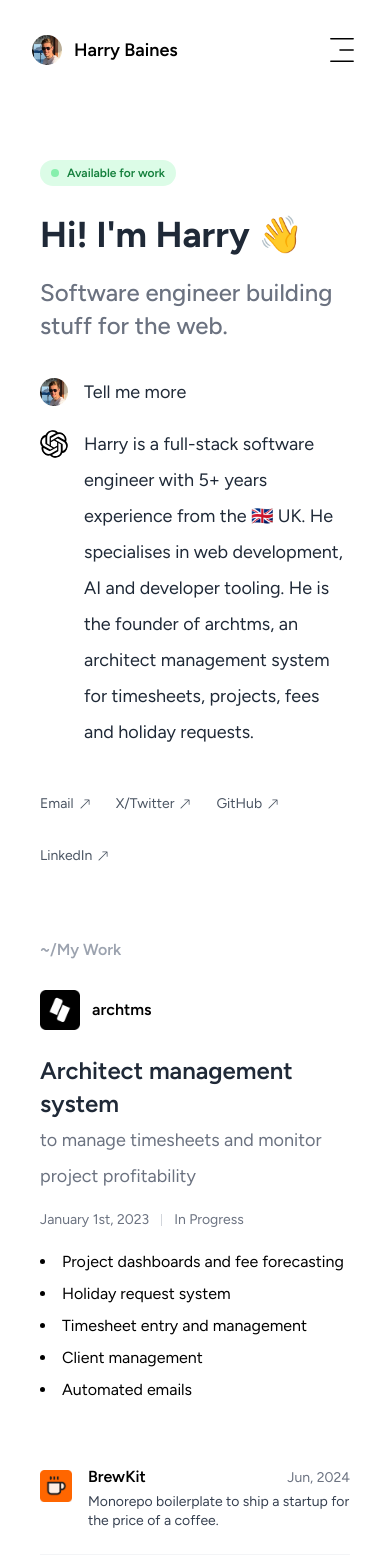
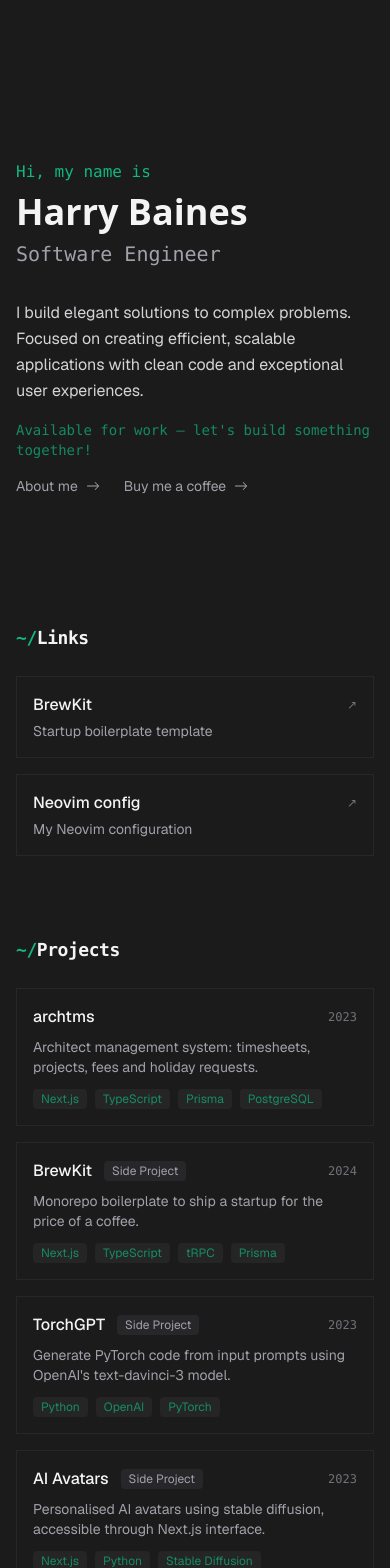
Before and after one commit to harrybaines/portfolio, a Next.js app: page / in a window 390 px wide. Shown: the top 1568 px of the page. Built offline with nearby package versions, Linux system fonts and the light colour scheme.

Commit message:
minimal coder design overhaul

```diff
--- a/app/about/page.tsx
+++ b/app/about/page.tsx
@@ -1,66 +1,151 @@
 import BikeImageContainer from "@/components/bike-image-container";
 import ExperienceItem from "@/components/experience-item";
-import TerminalHeading from "@/components/terminal-heading";
 import { workData } from "@/content/workData";
+import Link from "next/link";
+import { BsArrowLeft, BsArrowUpRight } from "react-icons/bs";
+
+const skills = {
+  languages: ["TypeScript", "Python", "Go", "SQL"],
+  frameworks: ["React", "Next.js", "Express.js", "Astro", "Django", "Flask", "FastAPI", "Celery", "Selenium"],
+  databases: ["Postgres", "MySQL", "Redis", "sqlite", "Firebase", "supabase"],
+  tools: ["Git", "GitHub", "Docker", "Heroku", "Vercel", "Jupyter Notebooks"]
+};
+
+const timeline = [
+  { year: "2022-present", event: "Scaled time management system into a complete project management system" },
+  { year: "2020-2022", event: "Worked as a hybrid Software Engineer/Data Scientist for a chemical consultancy" },
+  { year: "2019", event: "Completed computer science degree and began data science masters" },
+  { year: "2018", event: "Developed and sold a timesheet system to a large architecture practice" },
+  { year: "2016", event: "Began studying computer science at Lancaster University" },
+  { year: "2014", event: "Took A-level Computing, received award for highest coursework grade" },
+];
+
+const interests = [
+  {
+    title: "Fitness Enthusiast",
+    description: "Regular gym-goer and runner, always pushing for new personal bests",
+    emoji: "🏃‍♂️"
+  },
+  {
+    title: "Gaming",
+    description: "Avid Dead by Daylight player in my downtime",
+    emoji: "🎮"
+  },
+  {
+    title: "Side Projects",
+    description: "Always working on new ideas and learning new technologies",
+    emoji: "👨‍💻"
+  }
+];
 
 const AboutPage = () => {
   return (
-    <section className="container mt-24">
-      <h2 className="text-3xl font-bold mb-8">Hello, World! 👋</h2>
-
-      <div className="mb-12">
-        <TerminalHeading command="whoami" />
-        <p className="mt-4">
-          I&apos;m Harry, a software engineer from the UK with 5+ years of experience. I&apos;m passionate about learning new technologies and building software that provides real value. I&apos;m open to full-time opportunities and part-time work,
-          feel free to give me a call and we can have a chat!
+    <section className="min-h-screen">
+      <div className="h-[5vh]" />
+      <div className="container mx-auto max-w-2xl px-4">
+        <Link
+          href="/"
+          className="inline-flex items-center gap-2 text-sm text-zinc-400 hover:text-emerald-500 transition-colors mb-16 mt-8"
+        >
+          <BsArrowLeft className="text-md" />
+          Back
+        </Link>
+        <div className="space-y-16">
+          <div className="space-y-4">
+            <h2 className="text-2xl font-medium">Hello, World! 👋</h2>
+            <p className="text-zinc-300 leading-relaxed">
+              I&apos;m Harry, a software engineer from the UK with 5+ years of experience. I&apos;m passionate about learning new technologies and building software that provides real value.
             </p>
+            <p className="text-zinc-300 leading-relaxed">
+              I&apos;m open to full-time opportunities and part-time work, feel free to{" "}
+              <a
+                href="https://www.cal.com/harrybaines/"
+                target="_blank"
+                rel="noopener noreferrer"
+                className="text-emerald-500 hover:text-emerald-400 transition-colors underline underline-offset-4"
+              >
+                book a call
+              </a>{" "}
+              and we can have a chat!
+            </p>
+            <div className="pt-2">
+              <a
+                href="https://kit.co/harrybaines"
+                target="_blank"
+                rel="noopener noreferrer"
+                className="inline-flex items-center gap-2 text-sm text-zinc-400 hover:text-emerald-500 transition-colors"
+              >
+                View my setup
+                <BsArrowUpRight className="text-xs" />
+              </a>
+            </div>
           </div>
 
-      <div className="mb-12">
+          <div className="space-y-3">
             <BikeImageContainer />
-        <p className="text-sm text-gray-500 mt-2 text-center">Maldives September 2018</p>
+            <p className="text-sm text-zinc-500 text-center">Maldives September 2018</p>
           </div>
 
-      <div className="mb-12">
-        <TerminalHeading command="cat skills.txt" />
-        <pre className="bg-gray-100 p-5 rounded-md mt-4 text-wrap">
-          {`Languages: TypeScript, Python, Go, SQL
-Frameworks: React, Next.js, Express.js, Astro, Django, Flask, FastAPI, Celery, Selenium
-Databases: Postgres, MySQL, Redis, sqlite, Firebase, supabase
-Tools: Git, GitHub, Docker, Heroku, Vercel, Jupyter Notebooks`}
-        </pre>
+          <div className="space-y-6">
+            <h3 className="text-lg font-medium text-zinc-400">Skills</h3>
+            <div className="grid gap-4">
+              <div className="p-4 border border-zinc-800 rounded-lg space-y-4">
+                {Object.entries(skills).map(([category, items]) => (
+                  <div key={category}>
+                    <h4 className="text-sm text-zinc-500 mb-2 capitalize">{category}</h4>
+                    <div className="flex flex-wrap gap-2">
+                      {items.map((item) => (
+                        <span
+                          key={item}
+                          className="px-2 py-0.5 bg-[#252525] rounded text-xs text-emerald-500/70"
+                        >
+                          {item}
+                        </span>
+                      ))}
+                    </div>
+                  </div>
+                ))}
+              </div>
+            </div>
           </div>
 
-      <div className="mb-12">
-        <TerminalHeading command="cat hobbies.txt" />
-        <p className="mt-4">
-          When I&apos;m not coding, you can find me:
-        </p>
-        <ul className="list-disc list-inside mt-2">
-          <li>Running or hitting the gym 🏃‍♂️💪</li>
-          <li>Playing Dead by Daylight 🎮</li>
-          <li>Working on a side project 👨‍💻</li>
-        </ul>
+          <div className="space-y-6">
+            <h3 className="text-lg font-medium text-zinc-400">Beyond Code</h3>
+            <div className="grid gap-4">
+              {interests.map((interest) => (
+                <div key={interest.title} className="p-4 border border-zinc-800 rounded-lg">
+                  <div className="flex items-center gap-3 mb-2">
+                    <span className="text-2xl">{interest.emoji}</span>
+                    <h4 className="font-medium">{interest.title}</h4>
+                  </div>
+                  <p className="text-sm text-zinc-400">{interest.description}</p>
+                </div>
+              ))}
+            </div>
           </div>
 
-      <div className="mb-12">
-        <TerminalHeading command="history" />
-        <ul className="list-disc list-inside space-y-2 mt-4">
-          <li>2014: Took A-level Computing, received award for highest coursework grade</li>
-          <li>2016: Began studying computer science at Lancaster University</li>
-          <li>2018: Developed and sold a timesheet system to a large architecture practice</li>
-          <li>2019: Completed computer science degree and began data science masters</li>
-          <li>2020-2022: Worked as a hybrid Software Engineer/Data Scientist for a chemical consultancy</li>
-          <li>2022-present: Scaled time management system into a complete project management system</li>
-        </ul>
+          <div className="space-y-6">
+            <h3 className="text-lg font-medium text-zinc-400">Timeline</h3>
+            <div className="border border-zinc-800 rounded-lg divide-y divide-zinc-800">
+              {timeline.map((item) => (
+                <div key={item.year} className="p-4 flex gap-6">
+                  <div className="w-28 flex-shrink-0">
+                    <span className="text-sm font-mono text-emerald-500">{item.year}</span>
+                  </div>
+                  <p className="text-sm text-zinc-300">{item.event}</p>
+                </div>
+              ))}
+            </div>
           </div>
 
-      <div className="mb-12">
-        <TerminalHeading command="ls experience/" />
-        <div className="grid grid-cols-1 md:grid-cols-3 lg:grid-cols-5 gap-y-10 mt-4">
+          <div className="space-y-4">
+            <h3 className="text-lg font-medium text-zinc-400">Experience</h3>
+            <div className="grid grid-cols-1 md:grid-cols-3 lg:grid-cols-5 gap-y-10">
               {workData.map((job) => (
                 <ExperienceItem key={job.id} minimal={false} job={job} />
               ))}
+            </div>
+          </div>
         </div>
       </div>
     </section>
--- a/app/globals.css
+++ b/app/globals.css
@@ -4,30 +4,16 @@
 
 @layer base {
   body {
-    @apply font-sans dark:bg-primary dark:text-white leading-loose;
+    @apply bg-[#1B1B1B] text-zinc-100 antialiased;
   }
-  p {
-    @apply text-lg text-gray-800;
+
+  .font-mono {
+    font-family: var(--font-geist-mono);
   }
-  .h1 {
-    @apply text-[48px] xl:text-[60px] leading-[1.1] font-semibold;
+
+  ::selection {
+    @apply bg-emerald-500/20 text-emerald-500;
   }
-  .h2 {
-    @apply text-[36px] xl:text-[48px] leading-[1.1] font-semibold;
-  }
-  .h3 {
-    @apply text-[20px] xl:text-[24px] leading-[1.1] font-semibold;
-  }
-  .text-outline {
-    -webkit-text-stroke: 1px #ffffff;
-  }
-  .text-outline-hover {
-    -webkit-text-stroke: 1px #00ff99;
-  }
-}
-
-.animate-from-bottom {
-  animation-delay: calc(var(--index) * 140ms);
 }
 
 .type::after {
@@ -35,7 +21,18 @@
   display: inline-block;
   width: 0.5em;
   height: 1.25em;
-  background-color: #cccccc;
+  @apply bg-emerald-500;
   margin-left: 0.1em;
   vertical-align: -0.25em;
+  animation: blink 1s step-end infinite;
 }
+
+@keyframes blink {
+  0%,
+  100% {
+    opacity: 1;
+  }
+  50% {
+    opacity: 0;
+  }
+}
--- a/app/layout.tsx
+++ b/app/layout.tsx
@@ -1,18 +1,13 @@
-import Header from "@/components/header";
 import { cn } from "@/lib/utils";
+import { GeistMono } from 'geist/font/mono';
+import { GeistSans } from 'geist/font/sans';
 import type { Metadata } from "next";
-import { Figtree } from 'next/font/google';
 import "./globals.css";
 
 export const metadata: Metadata = {
   title: "Harry Baines",
   description: "Portfolio site",
 };
-
-const figtree = Figtree({
-  subsets: ['latin'],
-  display: 'swap',
-});
 
 export default function RootLayout({
   children,
@@ -24,18 +19,20 @@ export default function RootLayout({
       <head>
         <link rel="icon" href="/favicon.ico" sizes="any" />
       </head>
-      <body className={`${cn("antialiased max-w-3xl lg:mx-auto", figtree.className)}`}>
-        <Header />
-        <main className="flex-auto min-w-0 mt-6 flex flex-col px-2 md:px-0">
+      <body className={cn(
+        "antialiased min-h-screen flex flex-col items-center",
+        GeistSans.className,
+        GeistMono.className
+      )}>
+        <main className="flex-auto w-full max-w-2xl px-4">
           {children}
         </main>
-        <footer className="py-24 text-center">
-          <p className="text-base  text-gray-500">
-            &copy; {new Date().getFullYear()}{" "}
-            Harry Baines
+        <footer className="w-full max-w-2xl px-4 py-20 text-center mt-20">
+          <p className="text-sm text-zinc-400 font-mono">
+            &copy; {new Date().getFullYear()} Harry Baines
           </p>
         </footer>
       </body>
-    </html >
+    </html>
   );
 }
--- a/app/page.tsx
+++ b/app/page.tsx
@@ -1,15 +1,19 @@
 import Intro from "@/components/intro";
 import OsContributions from "@/components/os-contributions";
 import ProjectsList from "@/components/projects-list";
+import QuickLinks from "@/components/quick-links";
 
 export default function Home() {
   return (
-    <section className="h-full">
-      <div className="container mx-auto h-full">
+    <section className="min-h-screen w-full">
+      <div className="space-y-32 mt-40 lg:mt-60">
         <Intro />
-        <ProjectsList />
-        <OsContributions />
+        <div className="space-y-20">
+          <QuickLinks />
+          <ProjectsList />
+          <OsContributions />
+        </div>
       </div>
-    </section >
+    </section>
   );
 }
--- a/components/experience-item.tsx
+++ b/components/experience-item.tsx
@@ -33,7 +33,7 @@ export default function ExperienceItem({ job, minimal }: ExperienceItemProps) {
   }
   return (
     <>
-      <div className="col-span-1 text-gray-500 dark:text-gray-400">
+      <div className="col-span-1 text-sm text-gray-500 dark:text-gray-400">
         {job.date}
       </div>
       <div className="col-span-4">
--- a/components/header.tsx
+++ b/components/header.tsx
@@ -8,7 +8,8 @@ import ProfileImg from "/public/assets/me.jpg";
 export default function Header() {
   return (
     <div className="mt-8">
-      <div className="container mx-auto flex justify-between items-center">
+      <div className="container mx-auto max-w-2xl px-4">
+        <div className="flex justify-between items-center">
           <Link href="/" className="flex items-center gap-3">
             <Image src={ProfileImg} alt="harrybaines" width={30} height={30} className="rounded-full" />
             <h1 className="text-lg font-semibold">
@@ -30,5 +31,6 @@ export default function Header() {
           </div>
         </div>
       </div>
+    </div>
   );
 };
--- a/components/intro.tsx
+++ b/components/intro.tsx
@@ -1,21 +1,43 @@
-import AvailableForWorkBadge from "@/components/available-for-work-badge";
-import SocialLinks from "@/components/social-links";
-import TypingAnimation from "@/components/typing-animation";
+import Link from "next/link";
+import { BsArrowRight } from "react-icons/bs";
 
 export default function Intro() {
   return (
-    <div className="flex flex-col xl:flex-row items-center justify-between my-16 lg:my-32">
-      <div className="text-left">
-        <AvailableForWorkBadge />
-        <p className="text-4xl mb-4 font-bold animate-from-bottom leading-snug">
-          Hi! I&apos;m Harry 👋
+    <div className="space-y-8">
+      <div className="space-y-2">
+        <p className="text-emerald-500 font-mono">Hi, my name is</p>
+        <h1 className="text-4xl font-sans font-bold tracking-normal">
+          Harry Baines
+        </h1>
+        <p className="text-zinc-400 font-mono text-xl">
+          Software Engineer
         </p>
-        <p className="text-2xl mb-8 font-[500] animate-from-bottom leading-snug text-gray-500 font-mono">
-          Software engineer building stuff for the web.
+      </div>
+      <div className="space-y-4">
+        <p className="text-zinc-300 leading-relaxed max-w-2xl">
+          I build elegant solutions to complex problems. Focused on creating efficient,
+          scalable applications with clean code and exceptional user experiences.
         </p>
-        <TypingAnimation />
-        <SocialLinks />
+        <p className="text-emerald-500/70 font-mono text-sm">
+          Available for work &mdash; let&apos;s build something together!
+        </p>
+        <div className="flex items-center gap-6 mt-8">
+          <Link
+            href="/about"
+            className="inline-flex items-center gap-2 text-sm text-zinc-400 hover:text-emerald-500 transition-colors"
+          >
+            About me
+            <BsArrowRight className="text-md" />
+          </Link>
+          <Link
+            href="https://ko-fi.com/harrybaines"
+            className="inline-flex items-center gap-2 text-sm text-zinc-400 hover:text-emerald-500 transition-colors"
+          >
+            Buy me a coffee
+            <BsArrowRight className="text-md" />
+          </Link>
+        </div>
       </div>
     </div>
-  )
+  );
 }
--- a/components/projects-list.tsx
+++ b/components/projects-list.tsx
@@ -1,67 +1,98 @@
-import SideProjectsList from "@/components/side-projects-list";
-import Image from "next/image";
+interface Project {
+  title: string;
+  date: string;
+  status: string;
+  logoUrl?: string;
+  description: string;
+  technologies: string[];
+  type: "main" | "side";
+  link?: string;
+}
 
-const mainProjects = [
+const projects: Project[] = [
   {
     title: "archtms",
-    date: "January 1st, 2023",
+    date: "2023",
     status: "In Progress",
     logoUrl: "/assets/archtms.png",
-    description:
-      "Architect management system: timesheets, projects, fees and holiday requests.",
+    description: "Architect management system: timesheets, projects, fees and holiday requests.",
+    technologies: ["Next.js", "TypeScript", "Prisma", "PostgreSQL"],
+    type: "main",
+    link: "https://archtms.com"
   },
-]
+  {
+    title: "BrewKit",
+    date: "2024",
+    status: "In Progress",
+    logoUrl: "/assets/brewkit.png",
+    description: "Monorepo boilerplate to ship a startup for the price of a coffee.",
+    technologies: ["Next.js", "TypeScript", "tRPC", "Prisma"],
+    type: "side",
+    link: "https://github.com/harrybaines/brewkit"
+  },
+  {
+    title: "TorchGPT",
+    date: "2023",
+    status: "Completed",
+    description: "Generate PyTorch code from input prompts using OpenAI's text-davinci-3 model.",
+    technologies: ["Python", "OpenAI", "PyTorch"],
+    type: "side",
+    link: "https://github.com/harrybaines/torchgpt"
+  },
+  {
+    title: "AI Avatars",
+    date: "2023",
+    status: "Completed",
+    description: "Personalised AI avatars using stable diffusion, accessible through Next.js interface.",
+    technologies: ["Next.js", "Python", "Stable Diffusion"],
+    type: "side",
+    link: "https://github.com/harrybaines/ai-avatar-generator"
+  }
+];
 
 export default function ProjectsList() {
   return (
-    <div className="mb-20 animate-from-bottom" style={{ "--index": 3 } as React.CSSProperties}>
-      <div className="mb-12">
-        <h1 className="font-semibold mb-4 text-gray-400 font-mono">~/My Work</h1>
-        <div>
-          {mainProjects.map((project) => {
-            return (
-              <div key={project.title}>
-                <div className="flex items-center gap-3 mb-6 mt-6">
-                  <Image
-                    src={project.logoUrl}
-                    alt={project.title}
-                    width={40}
-                    height={40}
-                  />
-                  <h2 className="font-semibold">
-                    {project.title}
-                  </h2>
-                </div>
-                <div className="max-w-lg">
-                  <p className="text-2xl font-semibold leading-snug">
-                    Architect management system
-                  </p>
-                  <p className="text-lg text-gray-500 mt-0.5">
-                    to manage timesheets and monitor project profitability
-                  </p>
-                </div>
-                <div className="flex gap-3 my-3">
-                  <p className="text-sm text-gray-500">{project.date}</p>
-                  <div className="w-px h-3 bg-gray-300 my-auto"></div>
-                  <p className="text-sm text-gray-500">{project.status}</p>
-                </div>
-                <div>
-                  <ul className="list-disc list-inside">
-                    <li>Project dashboards and fee forecasting</li>
-                    <li>Holiday request system</li>
-                    <li>Timesheet entry and management</li>
-                    <li>Client management</li>
-                    <li>Automated emails</li>
-                  </ul>
-                </div>
+    <div className="space-y-6">
+      <h2 className="text-lg font-mono font-bold tracking-tight">
+        <span className="text-emerald-500">~/</span>
+        Projects
+      </h2>
+      <div className="grid gap-4">
+        {projects.map((project) => (
+          <a
+            key={project.title}
+            href={project.link}
+            target="_blank"
+            rel="noopener noreferrer"
+            className="group p-4 border border-zinc-800 hover:border-emerald-500/50 transition-all hover:bg-[#232323]"
+          >
+            <div className="flex items-center justify-between mb-2">
+              <div className="flex items-center gap-3">
+                <h3 className="font-medium group-hover:text-emerald-500 transition-colors">
+                  {project.title}
+                </h3>
+                {project.type === "side" && (
+                  <span className="text-xs px-2 py-0.5 rounded bg-zinc-800 text-zinc-400">
+                    Side Project
+                  </span>
+                )}
               </div>
-            )
-          })}
-        </div>
-      </div>
-      <div>
-        <SideProjectsList />
+              <span className="text-xs text-zinc-500 font-mono">{project.date}</span>
+            </div>
+            <p className="text-zinc-400 text-sm mb-3">{project.description}</p>
+            <div className="flex gap-2 flex-wrap">
+              {project.technologies.map((tech) => (
+                <span
+                  key={tech}
+                  className="px-2 py-0.5 bg-[#252525] rounded text-xs text-emerald-500/70"
+                >
+                  {tech}
+                </span>
+              ))}
+            </div>
+          </a>
+        ))}
       </div>
     </div>
-  )
+  );
 }
--- /dev/null
+++ b/components/quick-links.tsx
@@ -0,0 +1,40 @@
+const links = [
+  {
+    title: "BrewKit",
+    href: "https://github.com/harrybaines/brewkit",
+    description: "Startup boilerplate template"
+  },
+  {
+    title: "Neovim config",
+    href: "https://github.com/harrybaines/kickstart.nvim",
+    description: "My Neovim configuration"
+  },
+];
+
+export default function QuickLinks() {
+  return (
+    <div className="space-y-6">
+      <h2 className="text-lg font-mono font-bold tracking-tight">
+        <span className="text-emerald-500">~/</span>
+        Links
+      </h2>
+      <div className="grid grid-cols-1 md:grid-cols-2 gap-4">
+        {links.map((link) => (
+          <a
+            key={link.title}
+            href={link.href}
+            target="_blank"
+            rel="noopener noreferrer"
+            className="group p-4 border border-zinc-800 hover:border-emerald-500/50 transition-all hover:bg-[#232323]"
+          >
+            <div className="flex items-center justify-between mb-1">
+              <h3 className="font-medium group-hover:text-emerald-500 transition-colors">{link.title}</h3>
+              <span className="text-xs text-zinc-500">↗</span>
+            </div>
+            <p className="text-zinc-400 text-sm">{link.description}</p>
+          </a>
+        ))}
+      </div>
+    </div>
+  );
+}
--- a/tailwind.config.ts
+++ b/tailwind.config.ts
@@ -1,71 +1,20 @@
 import type { Config } from "tailwindcss";
 
-const config = {
-  darkMode: ["class"],
+const config: Config = {
   content: [
-    "./pages/**/*.{ts,tsx}",
-    "./components/**/*.{ts,tsx}",
-    "./app/**/*.{ts,tsx}",
-    "./src/**/*.{ts,tsx}",
+    "./pages/**/*.{js,ts,jsx,tsx,mdx}",
+    "./components/**/*.{js,ts,jsx,tsx,mdx}",
+    "./app/**/*.{js,ts,jsx,tsx,mdx}",
   ],
-  prefix: "",
   theme: {
-    container: {
-      center: true,
-      padding: "2rem",
-    },
-    fontSize: {
-      xs: "0.75rem", // 12px
-      sm: "0.875rem", // 14px
-      base: "1rem", // 16px
-      lg: "1.125rem", // 18px
-      xl: "1.25rem", // 20px
-      "2xl": "1.5rem", // 24px
-      "3xl": "1.875rem", // 30px
-      "4xl": "2.25rem", // 36px
-      "5xl": "3rem", // 48px
-    },
-    screens: {
-      sm: "640px",
-      md: "768px",
-      lg: "960px",
-      xl: "1200px",
-    },
     extend: {
-      fontFamily: {
-        // sans: ["Satoshi Variable"],
-        sans: ["Figtree"],
-        mono: ["var(--font-spaceGrotesk)"],
-      },
       colors: {
-        primary: "#1c1c22",
-        accent: {
-          // DEFAULT: "#00ff99",
-          // hover: "#00e187",
-        },
-      },
-      keyframes: {
-        in: {
-          "0%": { transform: "translateY(18px)", opacity: "0" },
-          "100%": { transform: "translateY(0)", opacity: "1" },
-        },
-        "accordion-down": {
-          from: { height: "0" },
-          to: { height: "var(--radix-accordion-content-height)" },
-        },
-        "accordion-up": {
-          from: { height: "var(--radix-accordion-content-height)" },
-          to: { height: "0" },
-        },
-      },
-      animation: {
-        "from-bottom": "in .6s both",
-        "accordion-down": "accordion-down 0.2s ease-out",
-        "accordion-up": "accordion-up 0.2s ease-out",
+        background: "#101827",
+        "background-light": "#1a2537",
       },
     },
   },
-  plugins: [require("tailwindcss-animate")],
-} satisfies Config;
+  plugins: [],
+};
 
 export default config;
```
Also changed, not shown: components/os-contributions.tsx (+20 -18 lines). Lines whose indentation alone changed are shown as unchanged.
